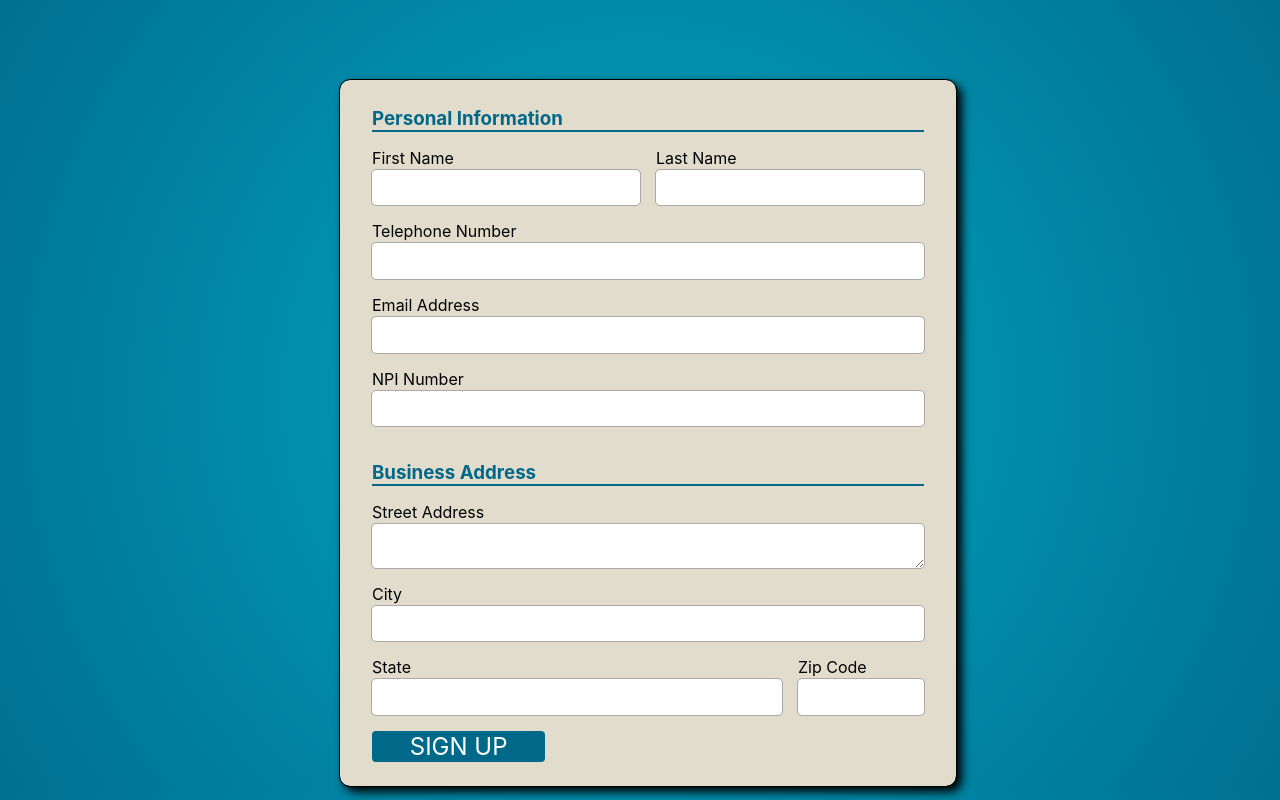
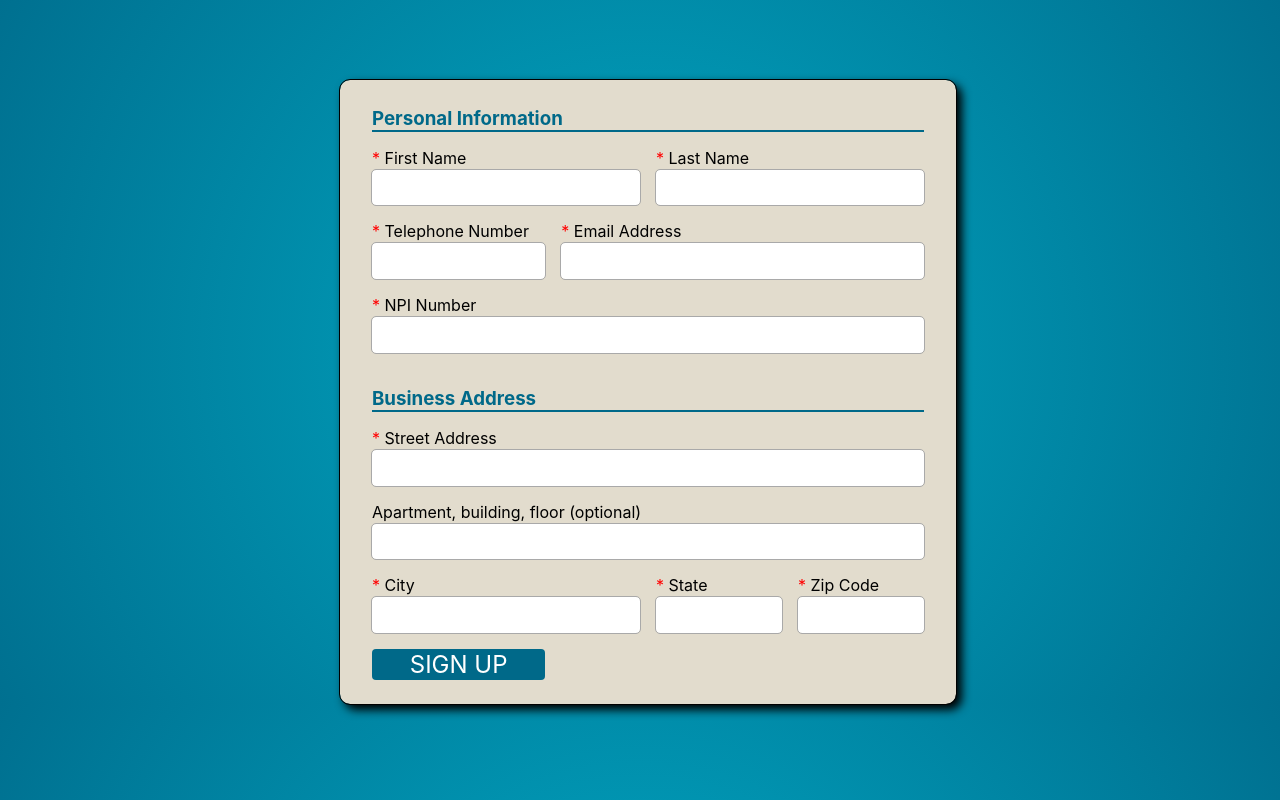
Before and after one commit to geosheehan/availity, a React (Create React App) app in the folder 5-react-register/: page / in a window 1280 px wide. Built offline with nearby package versions, Linux system fonts and the light colour scheme.

Commit message:
Added generic validation for empty, required fields. Added pattern matching to field validation that needs it.

```diff
--- a/5-react-register/src/App.jsx
+++ b/5-react-register/src/App.jsx
@@ -1,26 +1,166 @@
-import './App.css';
+import { useState } from 'react';
 
 import Container from './components/container/Container';
 import Field from './components/field/Field';
 import Form from './components/form/Form';
 
+import './App.css';
+
 function App() {
+  // Form states to validate
+  const [name, setName] = useState({first: '', last: ''});
+  const [contact, setContact] = useState({phone: null, email: ''});
+  const [npi, setNPI] = useState(null);
+
+  const [address, setAddress] = useState({
+    street: '',
+    extended: '',
+    city: '',
+    state: '',
+    zip: null
+  })
+
+  const [errors, setErrors] = useState({
+    // errors will be empty if there are no errors.
+    // Otherwise, a key to the field with a list of error messages will appear
+    // first:  '',
+    // last: '',
+    // phone: '',
+    // email: '',
+    // npi: '',
+    // street: '',
+    // city: '',
+    // state: '',
+    // zip: '',
+  })
+
+  const handleSubmit = (e) => {
+    e.preventDefault();
+
+    if (Object.keys(errors)) return;
+
+    // Redirect to login, dashboard, homepage, etc.
+
+  }
+
+  const validateFilled = (e, key, field) => {
+    const msg = `${field} cannot be blank.`;
+
+    if (e.target.value.trim().length === 0) {
+      setErrors({...errors, [key]: msg});
+      return false;
+    }
+    return true;
+  }
+
+  const validatePattern = (e, key, field, pattern) => {
+
+    if (!validateFilled(e, key, field)) return false;
+
+    if (!pattern.test(e.target.value)) {
+      setErrors({...errors, [key]: `Invalid ${field}`})
+    }
+  }
+
+  const validateZipCode = (e, key) => {
+    validatePattern(e, key, 'Zip Code', /^\d{5}(?:[-\s]\d{4})?$/);
+  }
+
+  const validatePhoneNumber = (e, key) => {
+    validatePattern(e, key, 'Telephone Number', /^(\+\d{1,2}\s)?\(?\d{3}\)?[\s.-]?\d{3}[\s.-]?\d{4}$/);
+  }
+
   return (
-
     <Container component="main">
-      <Form>
+      <Form onSubmit={handleSubmit}>
         <h3>Personal Information</h3>
-        <Field label="First Name" col={6}/>
-        <Field label="Last Name" col={6}/>
-        <Field label="Telephone Number" type="tel" />
-        <Field label="Email Address" type="email" />
-        <Field label="NPI Number" />
+        <Field
+          label="First Name"
+          required
+          col={6}
+          error={Boolean(errors.first)}
+          helperText={errors.first || ''}
+          onBlur={(e) => validateFilled(e, 'first', 'First Name')}
+          onChange={(e) => {
+            delete errors.first;
+            setName({...name, first: e.target.value});
+          }}
+        />
+        <Field
+          label="Last Name"
+          required
+          col={6}
+          error={Boolean(errors.last)}
+          helperText={errors.last || ''}
+          onBlur={(e) => validateFilled(e, 'last', 'Last Name')}
+          onChange={(e) => {
+            delete errors.last
+            setName({...name, last: e.target.value});
+          }}
+        />
+        <Field
+          label="Telephone Number"
+          required
+          type="tel"
+          col={4}
+          error={Boolean(errors.phone)}
+          helperText={errors.phone || ''}
+          onBlur={(e) => validatePhoneNumber(e, 'phone')}
+          onChange={(e) => {
+            delete errors.phone
+            setContact({...contact, phone: e.target.value});
+          }}
+        />
+        <Field label="Email Address" required type="email" col={8}/>
+        <Field label="NPI Number" required />
 
         <h3>Business Address</h3>
-        <Field label="Street Address" type="textarea" rows={2}/>
-        <Field label="City" col={12} />
-        <Field label="State" col={9}/>
-        <Field label="Zip Code" col={3}/>
+        <Field
+          label="Street Address"
+          required
+          error={Boolean(errors.street)}
+          helperText={errors.street || ''}
+          onBlur={(e) => validateFilled(e, 'street', 'Street Address')}
+          onChange={(e) => {
+            delete errors.street
+            setAddress({...address, street: e.target.value})
+          }}
+        />
+        <Field label="Apartment, building, floor (optional)" />
+        <Field
+          label="City"
+          required
+          col={6}
+          error={Boolean(errors.city)}
+          helperText={errors.city || ''}
+          onBlur={(e) => validateFilled(e, 'city', 'City')}
+          onChange={(e) => {
+            delete errors.city
+            setAddress({...address, city: e.target.value})
+          }}
+        />
+        <Field
+          label="State" required col={3}
+          error={Boolean(errors.state)}
+          helperText={errors.state || ''}
+          onBlur={(e) => validateFilled(e, 'state', 'State')}
+          onChange={(e) => {
+            delete errors.state
+            setAddress({...address, state: e.target.value})
+          }}
+        />
+        <Field
+          label="Zip Code"
+          required
+          col={3}
+          error={Boolean(errors.zip)}
+          helperText={errors.zip || ''}
+          onBlur={(e) => validateZipCode(e, 'zip')}
+          onChange={(e) => {
+            delete errors.zip
+            setAddress({...address, zip: e.target.value})
+          }}
+        />
 
         <button type="submit" col={4}>Sign Up</button>
       </Form>
```
